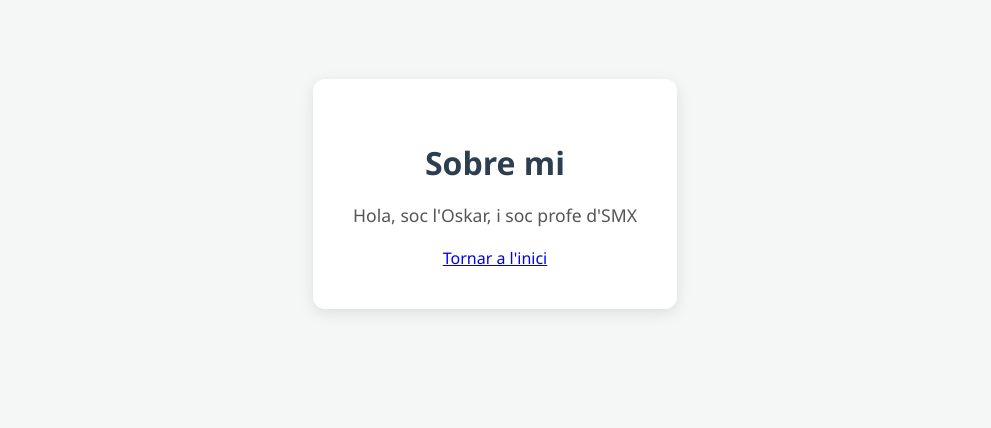
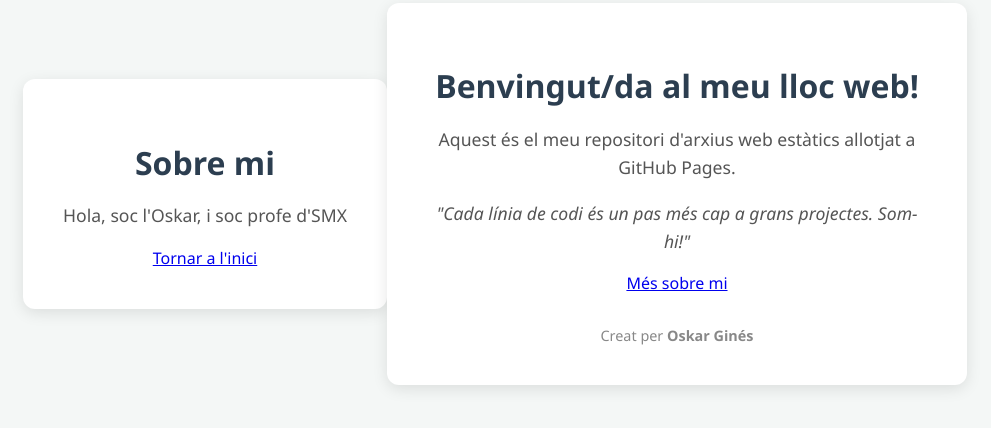
Before and after one commit to oskar-gines/arxius-web-oge, a plain HTML site: page sobre-mi.html in a window 1280 px wide. Shown: the part 206-634 px from the top of the page, without its empty margins (145-1136 px from the left). Drawn offline with Linux system fonts and the light colour scheme.

Commit message:
Update sobre-mi.html

```diff
--- a/sobre-mi.html
+++ b/sobre-mi.html
@@ -44,4 +44,20 @@
   <p>Hola, soc l'Oskar, i soc profe d'SMX</p>
   <a href="https://oskar-gines.github.io/arxius-web-oge/index.html">Tornar a l'inici</a>
    </div>
+
+
+  <body>
+    <div class="container">
+        <h1>Benvingut/da al meu lloc web!</h1>
+        <p>Aquest és el meu repositori d'arxius web estàtics allotjat a GitHub Pages.</p>
+        <p><em>"Cada línia de codi és un pas més cap a grans projectes. Som-hi!"</em></p>
+        <a href="https://oskar-gines.github.io/arxius-web-oge/sobre-mi.html">Més sobre mi</a>
+        <div class="footer">
+            Creat per <strong>Oskar Ginés</strong>
+        </div>
+    </div>
+</body>
 </html>
+
+
+</html>
```
